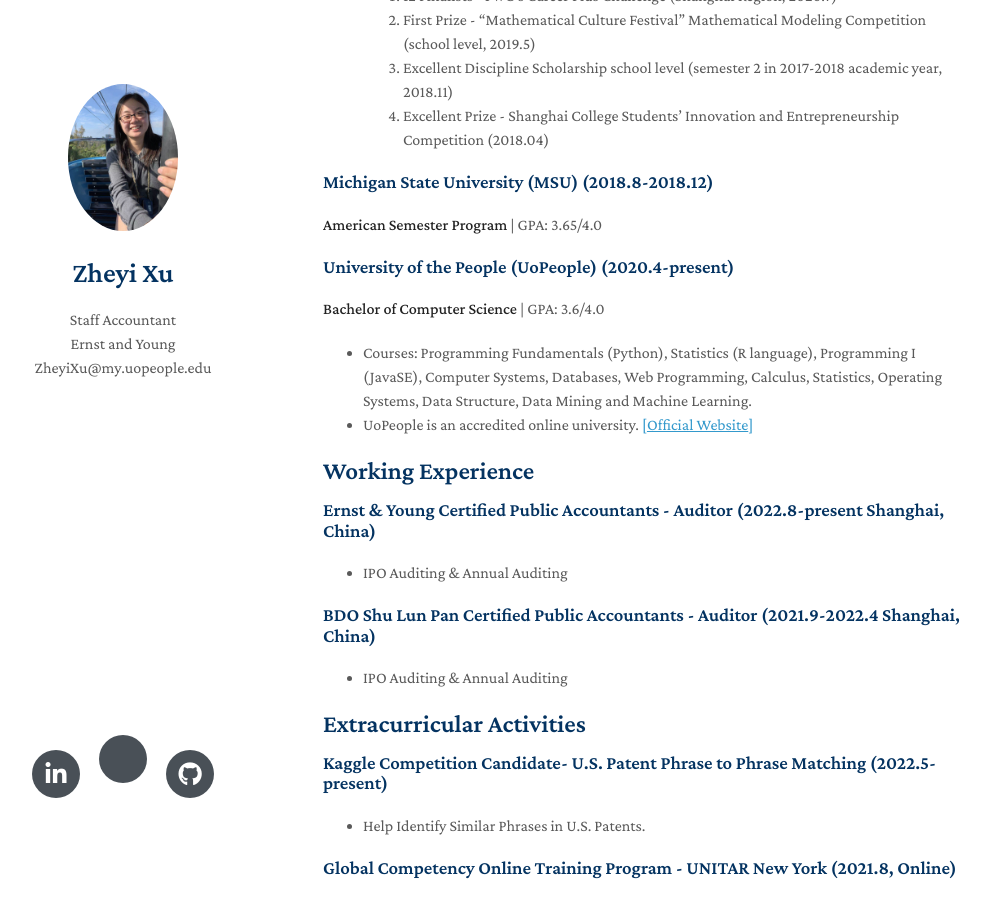
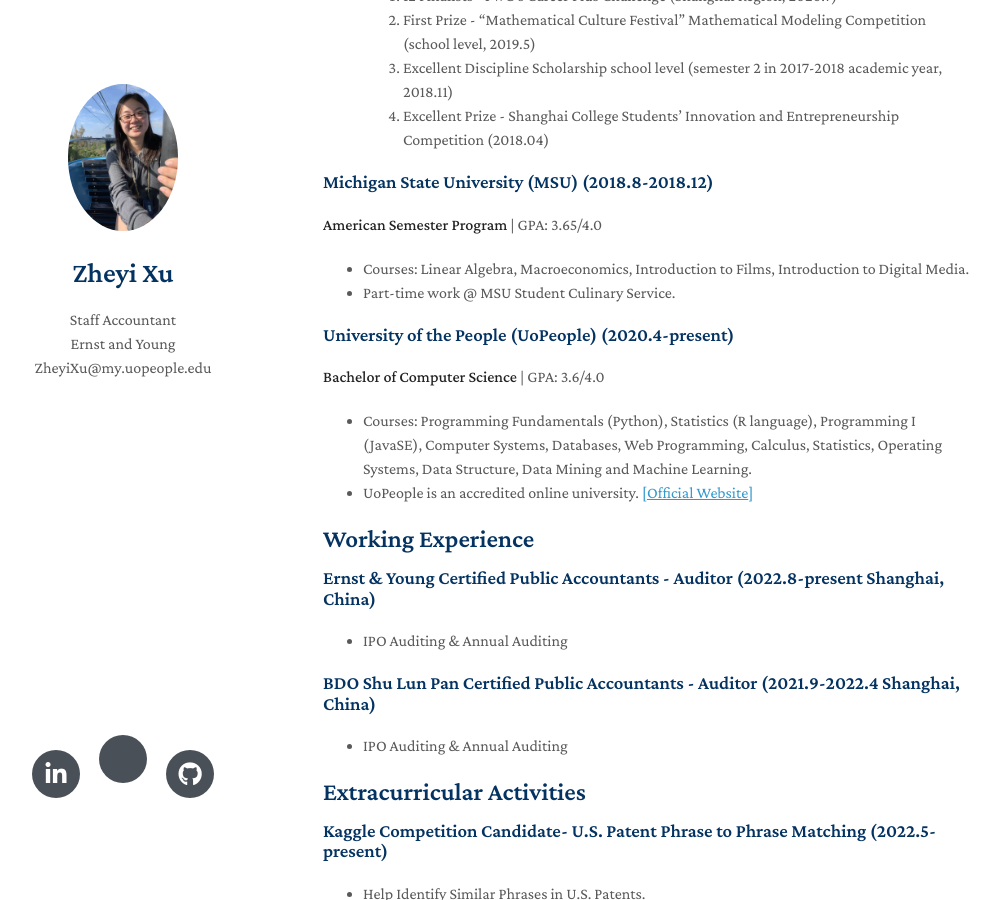
Before and after one commit to zheyixu99/zheyi-resume, a Jekyll site: the page built from index.md, in a window 1280 px wide and 900 px high, scrolled down 588 px. Shown: the whole window, without its empty margins (147-1147 px from the left). Built offline with Jekyll 4.4.1, drawn with Linux system fonts in a browser that asks for light colours; nearby versions of some CDN libraries; a style sheet for code colours, icons or effects is not loaded; our own code applies the rules of GitHub Pages for plain Markdown files.

Commit message:
Update index.md

```diff
--- a/index.md
+++ b/index.md
@@ -53,7 +53,8 @@ layout: homepage
 
 <h3>Michigan State University (MSU) (2018.8-2018.12)</h3>
 **American Semester Program** | GPA: 3.65/4.0
-
+-	Courses: Linear Algebra, Macroeconomics, Introduction to Films, Introduction to Digital Media.
+-	Part-time work @ MSU Student Culinary Service.
 
 <h3>University of the People (UoPeople) (2020.4-present)</h3>
 **Bachelor of Computer Science** | GPA: 3.6/4.0
```
